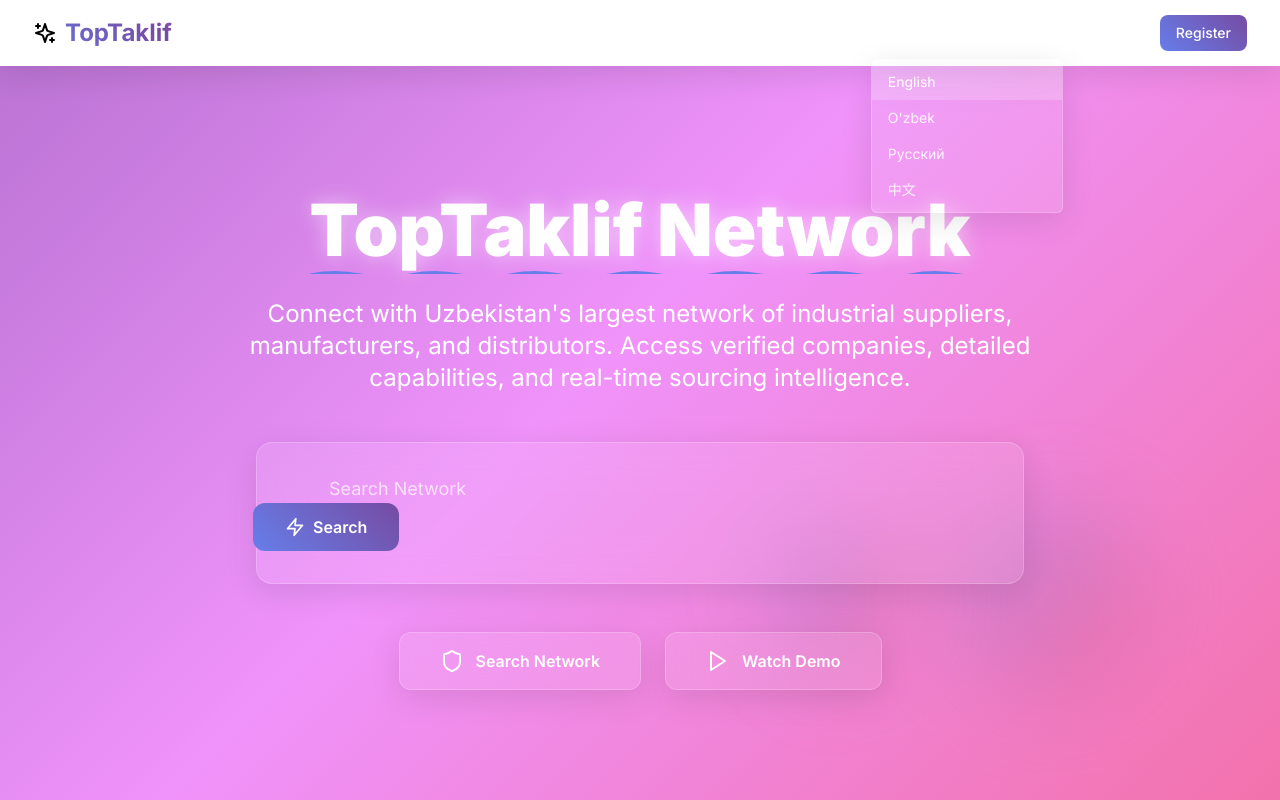
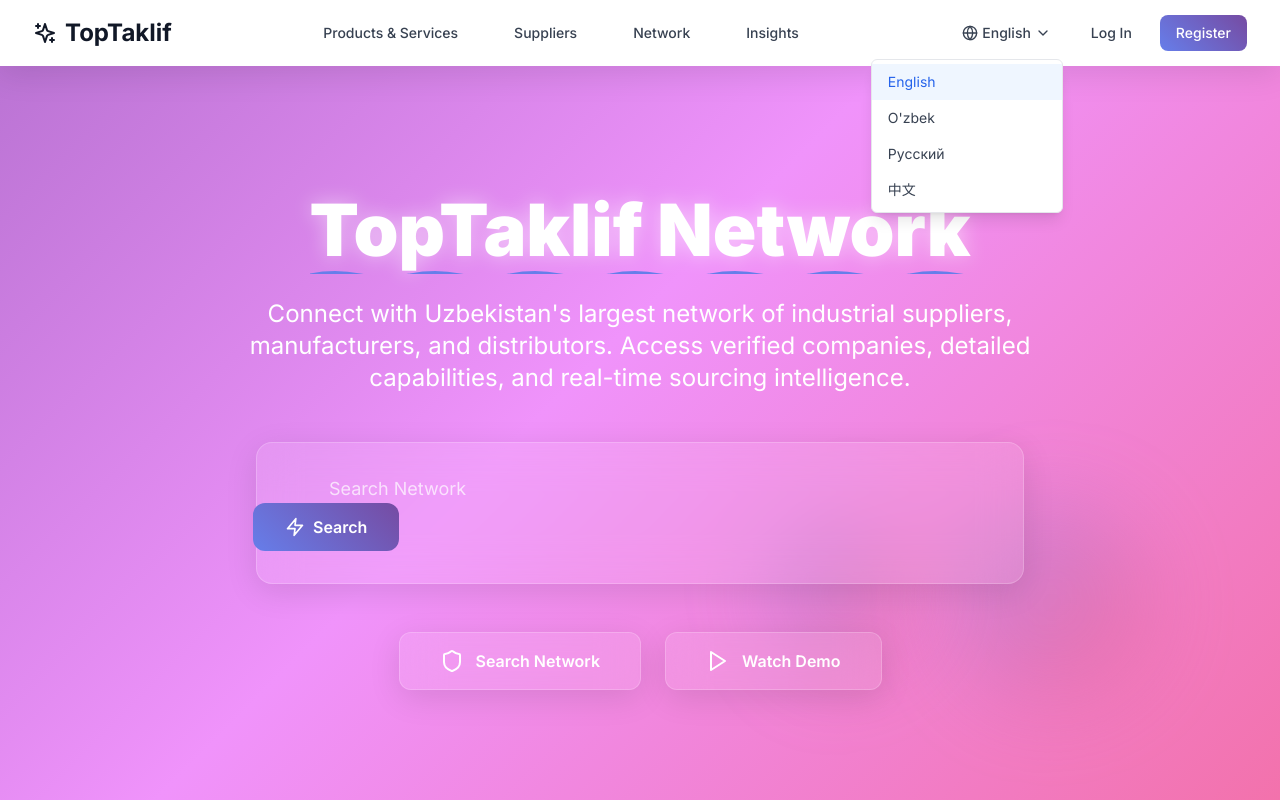
Before and after one commit to Latifkhonov/NewProject, a React (Vite) app: page / in a window 1280 px wide. Both pictures are taken after a click on the button "English". Shown: the top 800 px of the page. Built offline with nearby package versions, Linux system fonts and the light colour scheme.

Commit message:
Fix Header Text Visibility

```diff
--- a/src/App.tsx
+++ b/src/App.tsx
@@ -339,7 +339,7 @@
             {/* Logo with sparkle effect */}
             <div className="flex items-center">
               <div className="flex-shrink-0">
-                <h1 className="text-2xl font-bold sparkle-text flex items-center">
+                <h1 className="text-2xl font-bold text-gray-900 flex items-center">
                   <Sparkles className="h-6 w-6 mr-2" />
                   TopTaklif
                 </h1>
@@ -348,16 +348,16 @@
 
             {/* Desktop Navigation */}
             <nav className="hidden md:flex space-x-8">
-              <a href="#" className="text-white/90 hover:text-white px-3 py-2 text-sm font-medium transition-all duration-300 hover:scale-105">
+              <a href="#" className="text-gray-700 hover:text-gray-900 px-3 py-2 text-sm font-medium transition-all duration-300 hover:scale-105">
                 {t.productsServices}
               </a>
-              <a href="#" className="text-white/90 hover:text-white px-3 py-2 text-sm font-medium transition-all duration-300 hover:scale-105">
+              <a href="#" className="text-gray-700 hover:text-gray-900 px-3 py-2 text-sm font-medium transition-all duration-300 hover:scale-105">
                 {t.suppliers}
               </a>
-              <a href="#" className="text-white/90 hover:text-white px-3 py-2 text-sm font-medium transition-all duration-300 hover:scale-105">
+              <a href="#" className="text-gray-700 hover:text-gray-900 px-3 py-2 text-sm font-medium transition-all duration-300 hover:scale-105">
                 {t.network}
               </a>
-              <a href="#" className="text-white/90 hover:text-white px-3 py-2 text-sm font-medium transition-all duration-300 hover:scale-105">
+              <a href="#" className="text-gray-700 hover:text-gray-900 px-3 py-2 text-sm font-medium transition-all duration-300 hover:scale-105">
                 {t.insights}
               </a>
             </nav>
@@ -368,7 +368,7 @@
               <div className="relative">
                 <button
                   onClick={() => setShowLanguageDropdown(!showLanguageDropdown)}
-                  className="flex items-center space-x-1 text-white/90 hover:text-white px-3 py-2 text-sm font-medium transition-all duration-300 hover:scale-105"
+                  className="flex items-center space-x-1 text-gray-700 hover:text-gray-900 px-3 py-2 text-sm font-medium transition-all duration-300 hover:scale-105"
                 >
                   <Globe className="h-4 w-4" />
                   <span>{t.languages[currentLanguage]}</span>
@@ -376,13 +376,13 @@
                 </button>
 
                 {showLanguageDropdown && (
-                  <div className="absolute right-0 mt-2 w-48 glass-morphism rounded-md shadow-lg py-1 z-50">
+                  <div className="absolute right-0 mt-2 w-48 bg-white rounded-md shadow-lg py-1 z-50 border border-gray-200">
                     {Object.entries(t.languages).map(([code, name]) => (
                       <button
                         key={code}
                         onClick={() => handleLanguageChange(code as Language)}
-                        className={`block w-full text-left px-4 py-2 text-sm hover:bg-white/10 transition-colors ${
-                          currentLanguage === code ? 'bg-white/20 text-white' : 'text-white/90'
+                        className={`block w-full text-left px-4 py-2 text-sm hover:bg-gray-100 transition-colors ${
+                          currentLanguage === code ? 'bg-blue-50 text-blue-600' : 'text-gray-700'
                         }`}
                       >
                         {name}
@@ -395,10 +395,10 @@
               {/* Auth Buttons */}
               {isAuthenticated && user ? (
                 <div className="flex items-center space-x-4">
-                  <span className="text-sm text-white/90">Welcome, {user.name}</span>
+                  <span className="text-sm text-gray-700">Welcome, {user.name}</span>
                   <button
                     onClick={handleLogout}
-                    className="glass-morphism text-white/90 px-4 py-2 rounded-lg text-sm font-medium hover:bg-white/20 transition-all duration-300"
+                    className="bg-gray-100 text-gray-700 px-4 py-2 rounded-lg text-sm font-medium hover:bg-gray-200 transition-all duration-300"
                   >
                     Logout
                   </button>
@@ -410,7 +410,7 @@
                       setAuthMode('login');
                       setShowAuthModal(true);
                     }}
-                    className="text-white/90 hover:text-white px-3 py-2 text-sm font-medium transition-all duration-300 hover:scale-105"
+                    className="text-gray-700 hover:text-gray-900 px-3 py-2 text-sm font-medium transition-all duration-300 hover:scale-105"
                   >
                     {t.login}
                   </button>
@@ -429,7 +429,7 @@
               {/* Mobile menu button */}
               <button
                 onClick={() => setIsMenuOpen(!isMenuOpen)}
-                className="md:hidden p-2 rounded-md text-white/90 hover:text-white hover:bg-white/10 transition-all duration-300"
+                className="md:hidden p-2 rounded-md text-gray-700 hover:text-gray-900 hover:bg-gray-100 transition-all duration-300"
               >
                 {isMenuOpen ? <X className="h-6 w-6" /> : <Menu className="h-6 w-6" />}
               </button>
@@ -439,17 +439,17 @@
           {/* Mobile Navigation */}
           {isMenuOpen && (
             <div className="md:hidden">
-              <div className="px-2 pt-2 pb-3 space-y-1 sm:px-3 glass-morphism border-t border-white/20">
-                <a href="#" className="block px-3 py-2 text-base font-medium text-white/90 hover:text-white hover:bg-white/10 rounded-md transition-all duration-300">
+              <div className="px-2 pt-2 pb-3 space-y-1 sm:px-3 bg-white border-t border-gray-200">
+                <a href="#" className="block px-3 py-2 text-base font-medium text-gray-700 hover:text-gray-900 hover:bg-gray-100 rounded-md transition-all duration-300">
                   {t.productsServices}
                 </a>
-                <a href="#" className="block px-3 py-2 text-base font-medium text-white/90 hover:text-white hover:bg-white/10 rounded-md transition-all duration-300">
+                <a href="#" className="block px-3 py-2 text-base font-medium text-gray-700 hover:text-gray-900 hover:bg-gray-100 rounded-md transition-all duration-300">
                   {t.suppliers}
                 </a>
-                <a href="#" className="block px-3 py-2 text-base font-medium text-white/90 hover:text-white hover:bg-white/10 rounded-md transition-all duration-300">
+                <a href="#" className="block px-3 py-2 text-base font-medium text-gray-700 hover:text-gray-900 hover:bg-gray-100 rounded-md transition-all duration-300">
                   {t.network}
                 </a>
-                <a href="#" className="block px-3 py-2 text-base font-medium text-white/90 hover:text-white hover:bg-white/10 rounded-md transition-all duration-300">
+                <a href="#" className="block px-3 py-2 text-base font-medium text-gray-700 hover:text-gray-900 hover:bg-gray-100 rounded-md transition-all duration-300">
                   {t.insights}
                 </a>
               </div>
```
